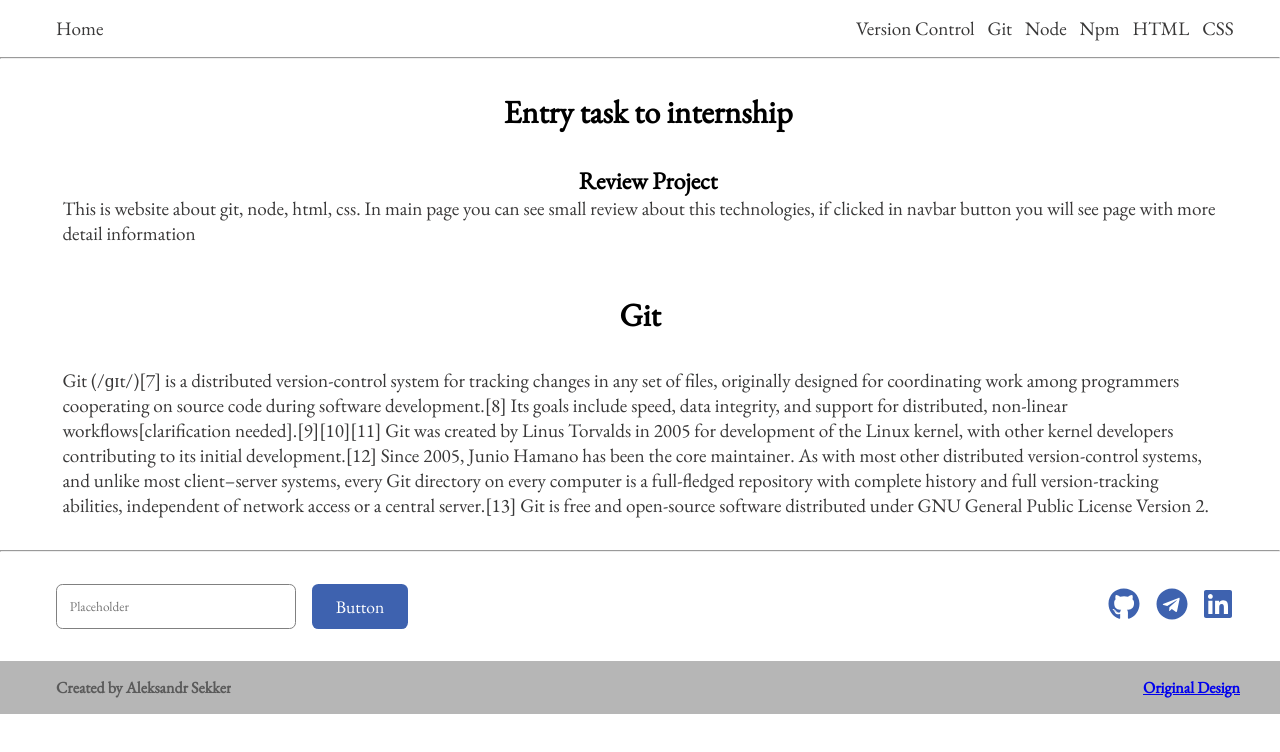
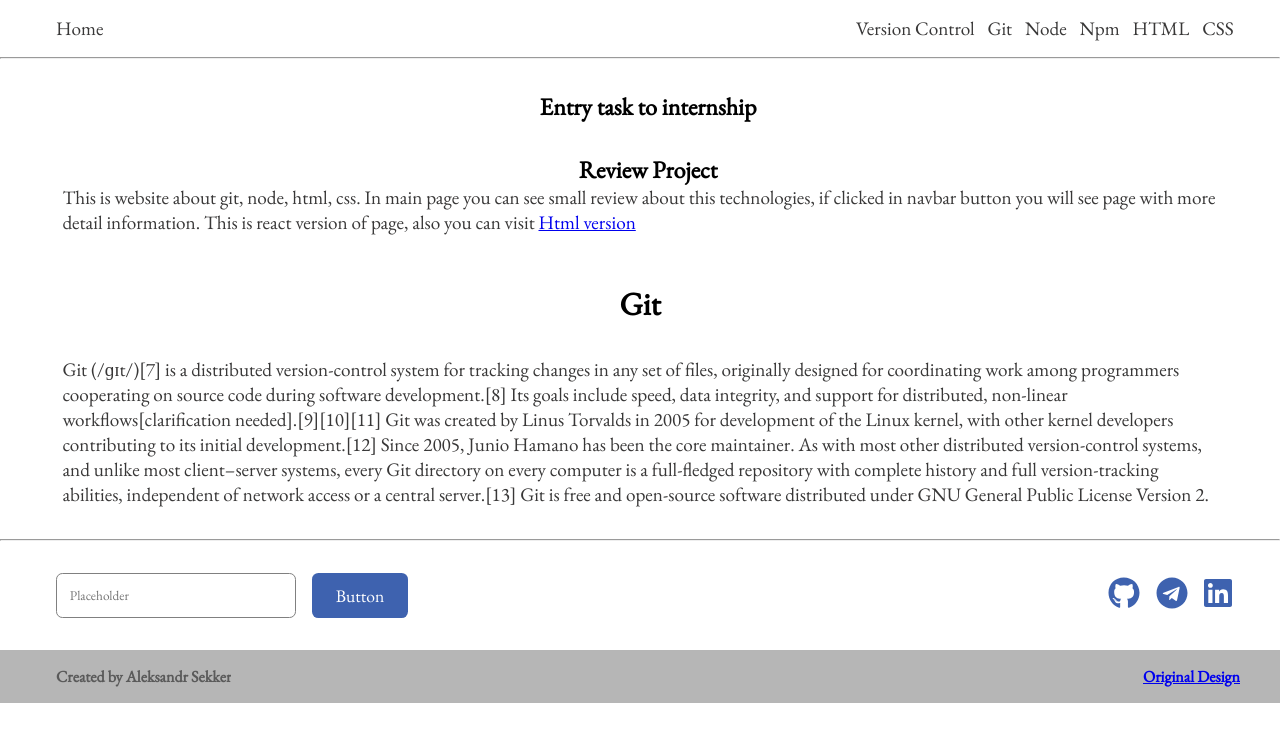
Before and after one commit to AleksandrSekker/onix, a React (Create React App) app: page /git in a window 1280 px wide. Shown: the top 752 px of the page. Built offline with nearby package versions, Linux system fonts and the light colour scheme.

Commit message:
add link to html version

```diff
--- a/src/components/firstsection/FirstSection.tsx
+++ b/src/components/firstsection/FirstSection.tsx
@@ -4,14 +4,22 @@ interface Props {}
 
 export const FirstSection = (props: Props) => {
   return (
+    <section>
       <div className={styled.container}>
         <h1 className={styled.title}>Entry task to internship</h1>
         <h2 className={styled.reviewTitle}>Review Project</h2>
         <p>
           This is website about git, node, html, css. In main page you can see
           small review about this technologies, if clicked in navbar button you
-        will see page with more detail information
+          will see page with more detail information. This is react version of
+          page, also you can visit{' '}
+          <span>
+            <a href="https://github.com/AleksandrSekker/onixhtml">
+              Html version
+            </a>
+          </span>
         </p>
       </div>
+    </section>
   );
 };
--- a/src/components/footer/Footer.tsx
+++ b/src/components/footer/Footer.tsx
@@ -11,6 +11,7 @@ interface Props {}
 export const Footer = (props: Props) => {
   return (
     <>
+      <footer>
         <hr />
         <div className={styles.footer}>
           <div className={styles.cont1}>
@@ -43,6 +44,7 @@ export const Footer = (props: Props) => {
             </a>
           </div>
         </div>
+      </footer>
     </>
   );
 };
--- a/src/components/header/Header.tsx
+++ b/src/components/header/Header.tsx
@@ -12,6 +12,7 @@ export const Header = (props: Props) => {
   };
   return (
     <>
+      <header>
         <div className={styles.headerContainer}>
           <Link to="/onix" style={{ textDecoration: 'none' }}>
             <p className={styles.logo}>Home</p>
@@ -27,7 +28,7 @@ export const Header = (props: Props) => {
             <Link to="/node" style={{ textDecoration: 'none' }}>
               <p>Node</p>
             </Link>
-          <Link to="/nam" style={{ textDecoration: 'none' }}>
+            <Link to="/npm" style={{ textDecoration: 'none' }}>
               <p>Npm</p>
             </Link>
             <Link to="/html" style={{ textDecoration: 'none' }}>
@@ -73,6 +74,7 @@ export const Header = (props: Props) => {
             <p>CSS</p>
           </Link>
         </div>
+      </header>
     </>
   );
 };
```
Also changed, not shown: 1 other file (tests, documents, lock files or other folders). Lines whose indentation alone changed are shown as unchanged.
